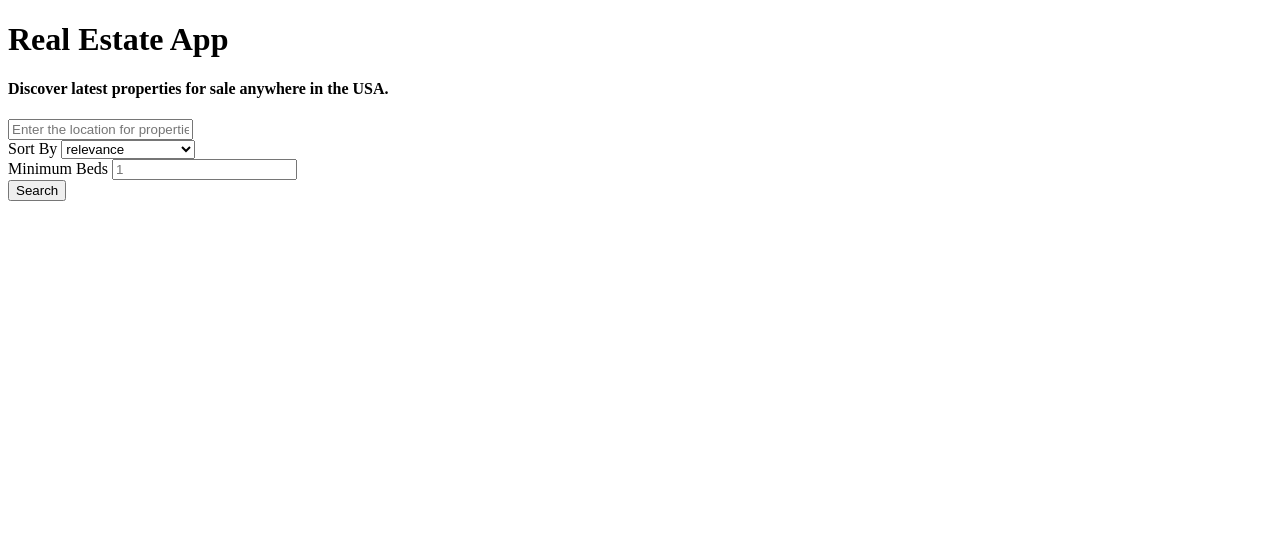
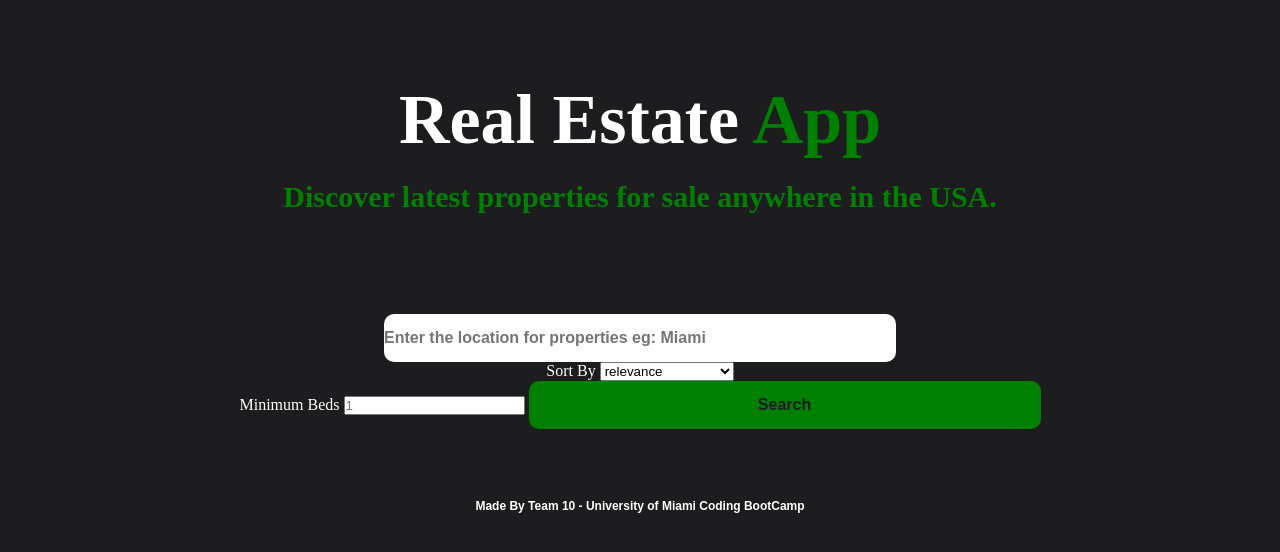
Before and after one commit to dopecello/real-estate-app, a plain HTML site: page index.html in a window 1280 px wide. Drawn offline with Linux system fonts and the light colour scheme.

Commit message:
CSS update

```diff
--- a/assets/style.css
+++ b/assets/style.css
@@ -0,0 +1,115 @@
+* {
+    margin: 0;
+    padding: 0;
+  }
+ .container{
+    background-color:rgba(29,29,32) ;
+    height: 1200px;
+  }
+
+  /* HEADER START */
+  header {
+      background-color: rgba(29,29,32);
+    }
+
+  header h1 {
+      padding-top: 80px ;
+      padding-bottom: 20px;
+      text-align: center;
+      font-size: 70px;
+      color: white ;
+      font-family: Bayon;
+     }
+
+ .text-active{
+        color: green;
+     }
+
+  header h4 {
+        font-size: 30px;
+        text-align: center;
+        color: green ;
+      }
+/* HEADER END */
+
+
+
+ /* SEARCH CITY SECTION STARTS*/
+.searchCity{
+    text-align: center;
+    color: white;
+  }
+
+.searchCity input {
+    width: 40%;
+    border: none;
+    background: white;
+    color: rgba(29,29,32);
+    text-align: left;
+    padding: 15px 0;
+    font-size: 16px;
+    font-family: sans-serif;
+    font-weight: bold;
+    border-radius: 10px;
+    margin-top: 100px;
+  }
+  /* SEARCH CITY SECTION ENDS*/
+
+
+
+
+ /* SORT BY  SECTION STARTS*/
+.relevance{
+    text-align: center;
+    color: white;
+}
+
+
+/* SORT BY SECTION ENDS*/
+
+
+
+/*BEDS QUANTITY SECTION STARTS*/
+.minBeds{
+    text-align: center;
+    color: white;
+}
+
+
+ button {
+    text-align: center;
+    color: white;
+
+}
+
+.minBeds button {
+    width: 40%;
+    border: none;
+    background: green ;
+    color: rgba(29,29,32);
+    text-align: center;
+    padding: 15px 0;
+    font-size: 16px;
+    font-family: sans-serif;
+    font-weight: bold;
+    border-radius: 10px;
+  }
+
+.minBeds button:hover {
+    color:white;
+    background: rgb(93, 113, 93) ;
+}
+/*BEDS QUANTITY SECTION ENDS*/
+
+
+
+/*MADE BY SECTION STARTS*/
+.Team{
+    font-size: 12px;
+    font-family: sans-serif;
+    font-weight: bold;
+    color: white;
+    text-align: center;
+    padding-top: 70px;
+}
+/*MADE BY SECTION ENDS*/
--- a/index.html
+++ b/index.html
@@ -13,7 +13,9 @@
 <body>
     <div class="container">
         <header>
-            <h1>Real Estate App</h1>
+            <h1>Real Estate
+            <span class="text-active"> App </span>
+            </h1>
             <h4> Discover latest properties for sale anywhere in the USA.</h4>
         </header>
         <form>
@@ -33,13 +35,21 @@
                     <option value="photos">photos</option>
                 </select>
             </div>
+
+
             <div class="minBeds">
                 <label>Minimum Beds</label>
+
                 <input type="number" placeholder="1">
+
+                <button type="submit">Search</button>
             </div>
-            <button class="searchBar" type="submit">Search</button>
-
         </form>
+        <div class="Team">
+          <p>
+            Made By Team 10 - University of Miami Coding BootCamp
+          </p>
+        </div>
     </div>
 </body>
 
```
Also changed, not shown: test.html (deleted).
